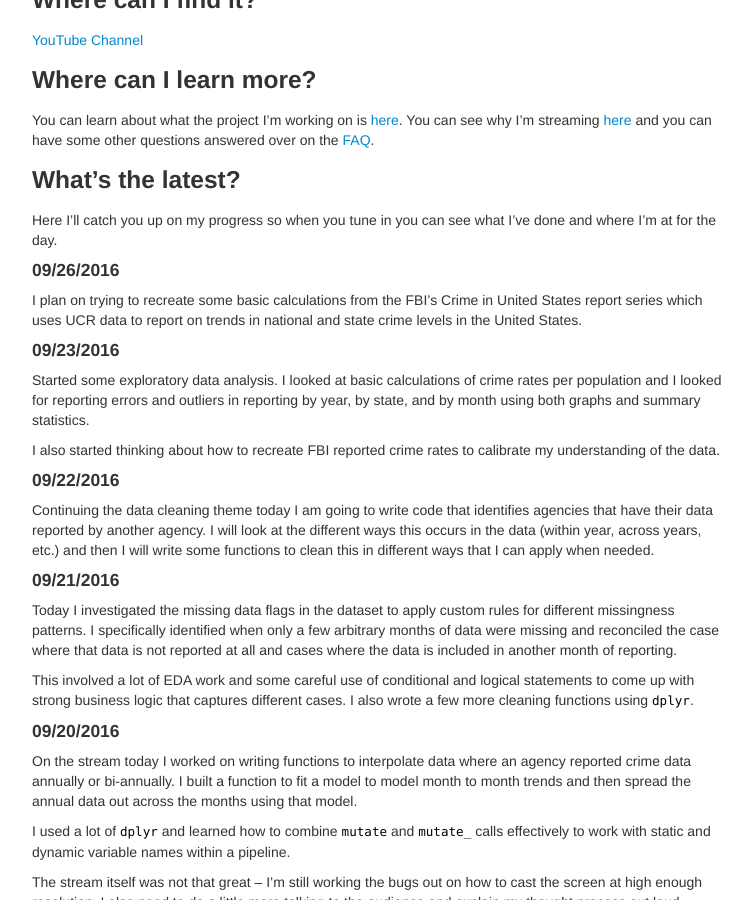
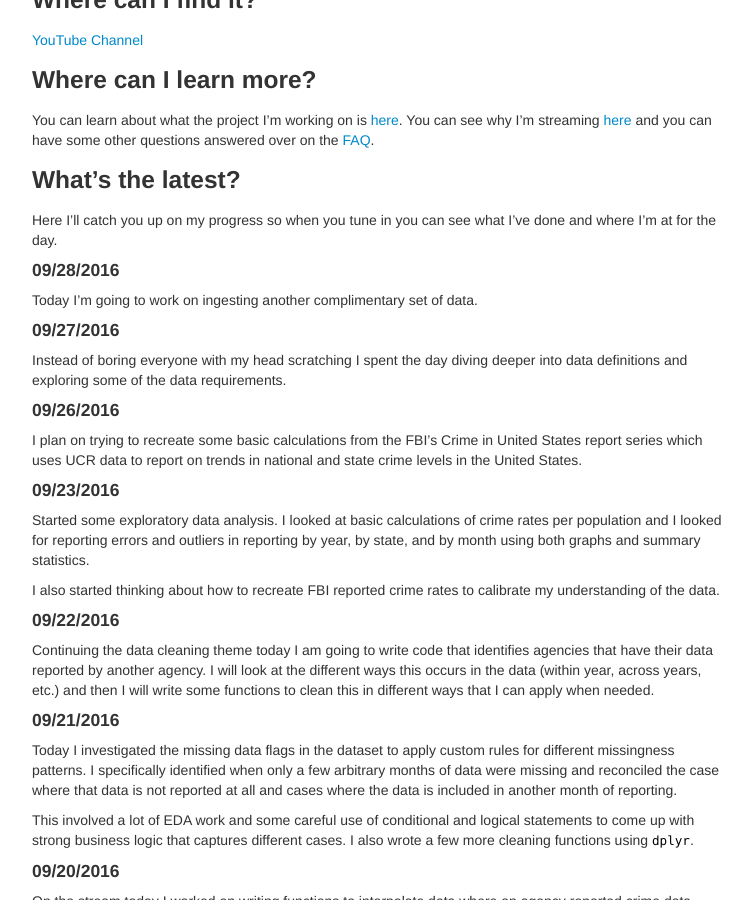
Before and after one commit to jknowles/DataScienceLivestream, a Jekyll site: the page built from index.md, in a window 1280 px wide and 900 px high, scrolled down 402 px. Shown: the whole window, without its empty margins (258-1010 px from the left). Built offline with Jekyll 4.4.1, drawn with Linux system fonts in a browser that asks for light colours.

Commit message:
updates for 0928

```diff
--- a/index.md
+++ b/index.md
@@ -30,6 +30,15 @@ some other questions answered over on the [FAQ](pages/faq.html).
 
 Here I'll catch you up on my progress so when you tune in you can see what I've
 done and where I'm at for the day.
+
+#### 09/28/2016
+
+Today I'm going to work on ingesting another complimentary set of data.
+
+#### 09/27/2016
+
+Instead of boring everyone with my head scratching I spent the day diving deeper
+into data definitions and exploring some of the data requirements.
 
 #### 09/26/2016
 
```
